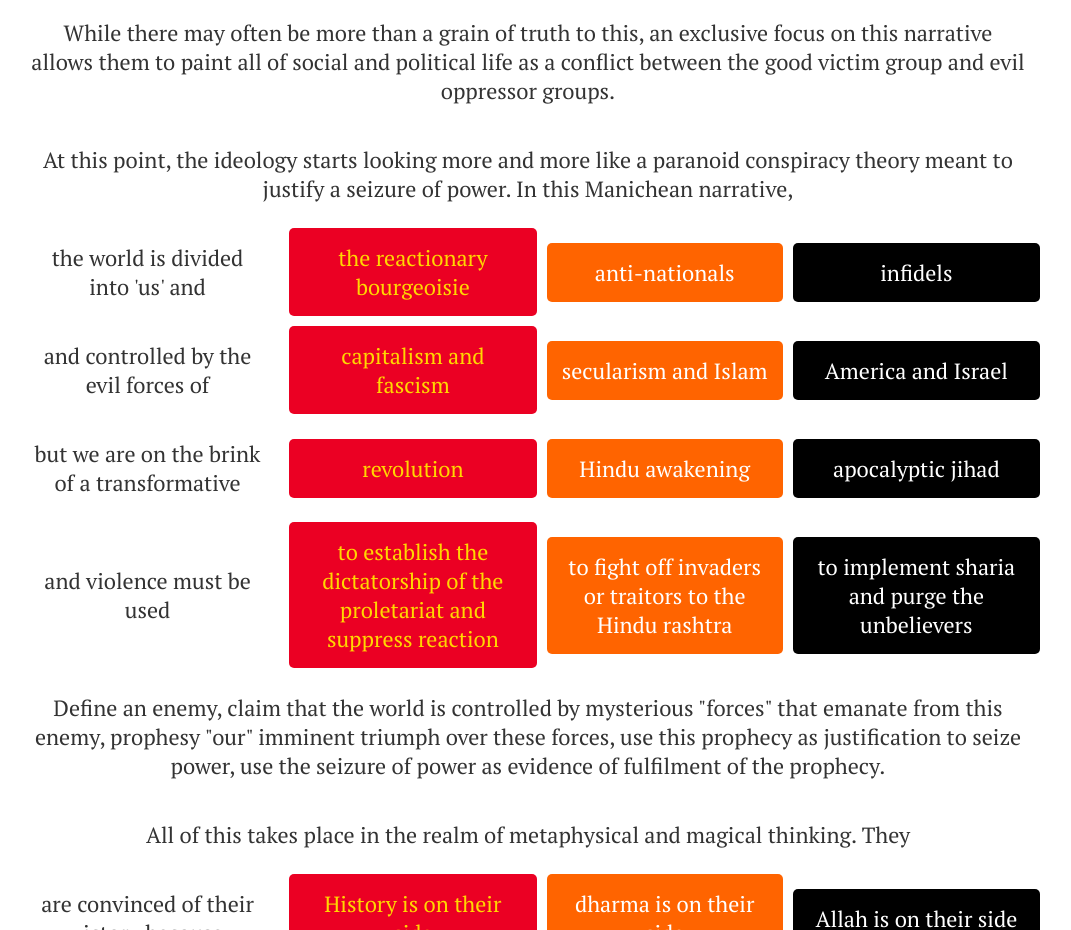
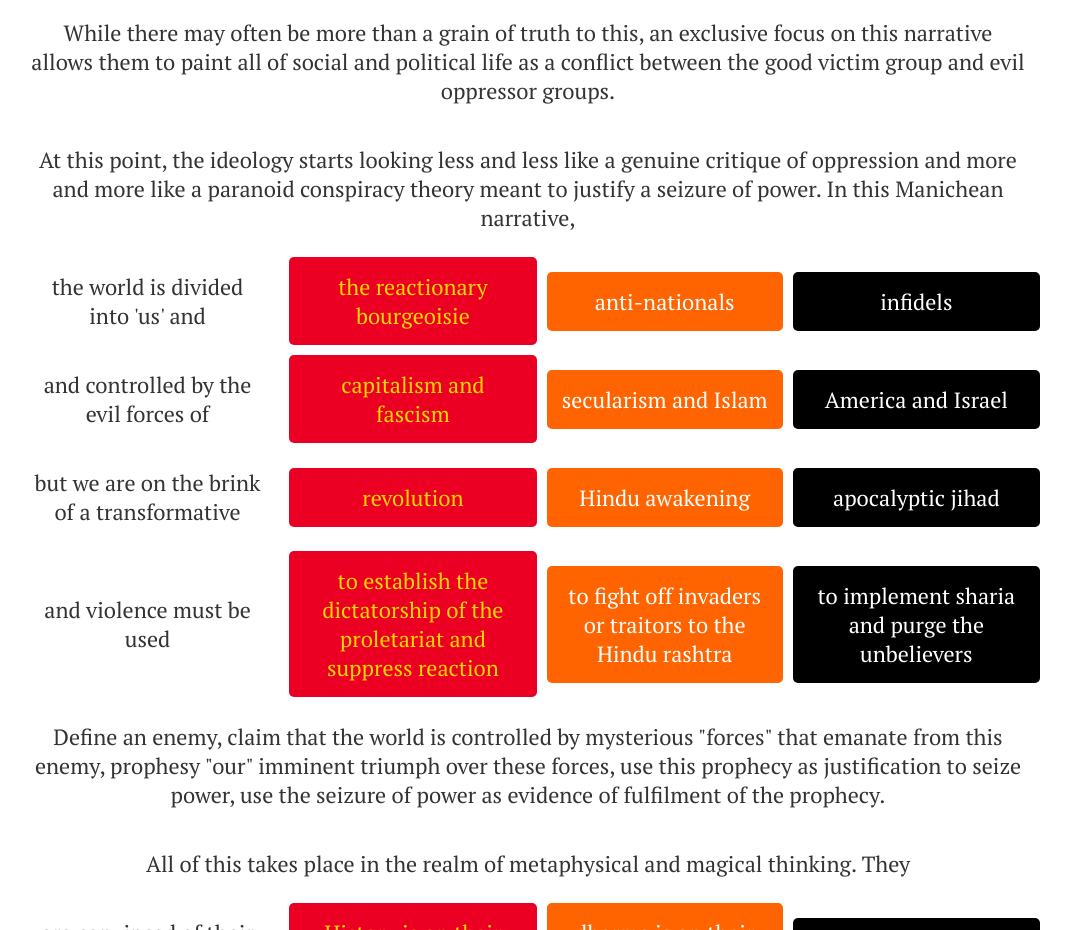
Before and after one commit to highly-illogical/anti-liberalism, a plain HTML site: page index.html in a window 1280 px wide. Shown: the part 1474-2404 px from the top of the page, without its empty margins (112-1183 px from the left). Drawn offline with Linux system fonts and the light colour scheme.

Commit message:
Minor edit

```diff
--- a/index.html
+++ b/index.html
@@ -96,9 +96,9 @@
         oppressor groups.
       </div>
       <div class="grid-item text">
-        At this point, the ideology starts looking more and more like a paranoid
-        conspiracy theory meant to justify a seizure of power. In this Manichean
-        narrative,
+        At this point, the ideology starts looking less and less like a genuine
+        critique of oppression and more and more like a paranoid conspiracy
+        theory meant to justify a seizure of power. In this Manichean narrative,
       </div>
       <div class="grid-item">the world is divided into 'us' and</div>
       <div class="grid-item red">the reactionary bourgeoisie</div>
```
